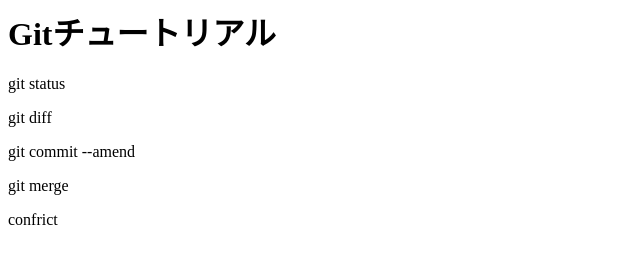
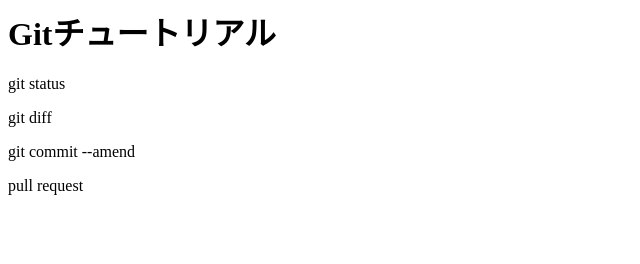
Before and after one commit to RENBOH/git_tutorial, a plain HTML site: page index.html in a window 1280 px wide. Shown: the full height of the page, 0-640 px from the left. Drawn offline with Linux system fonts and the light colour scheme.

Commit message:
pull requestを追記

```diff
--- a/index.html
+++ b/index.html
@@ -2,5 +2,4 @@
 <P> git status </P>
 <p> git diff </p>
 <p> git commit --amend </p>
-<p> git merge </p>
-<p> confrict </p>
+<p> pull request </p>
```
